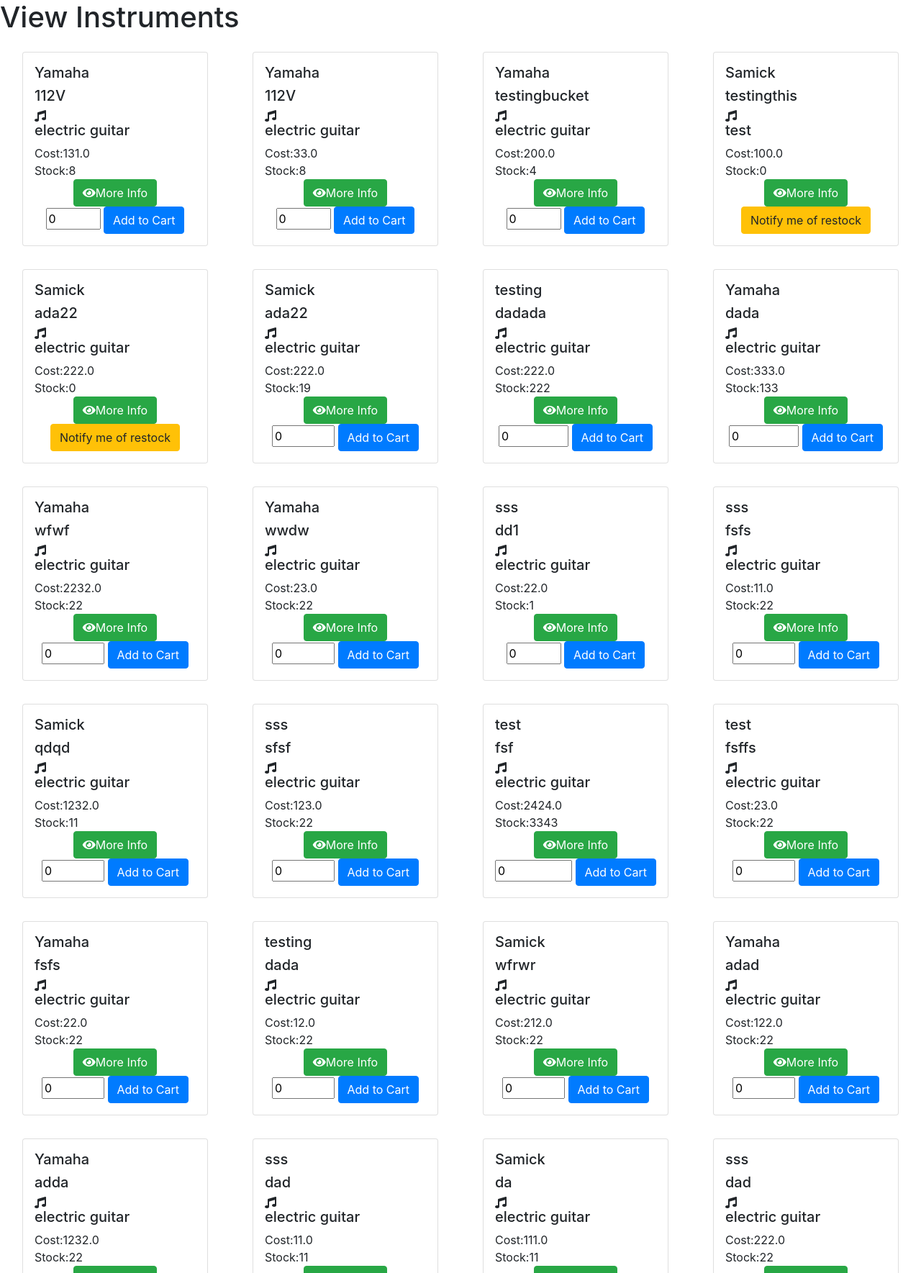
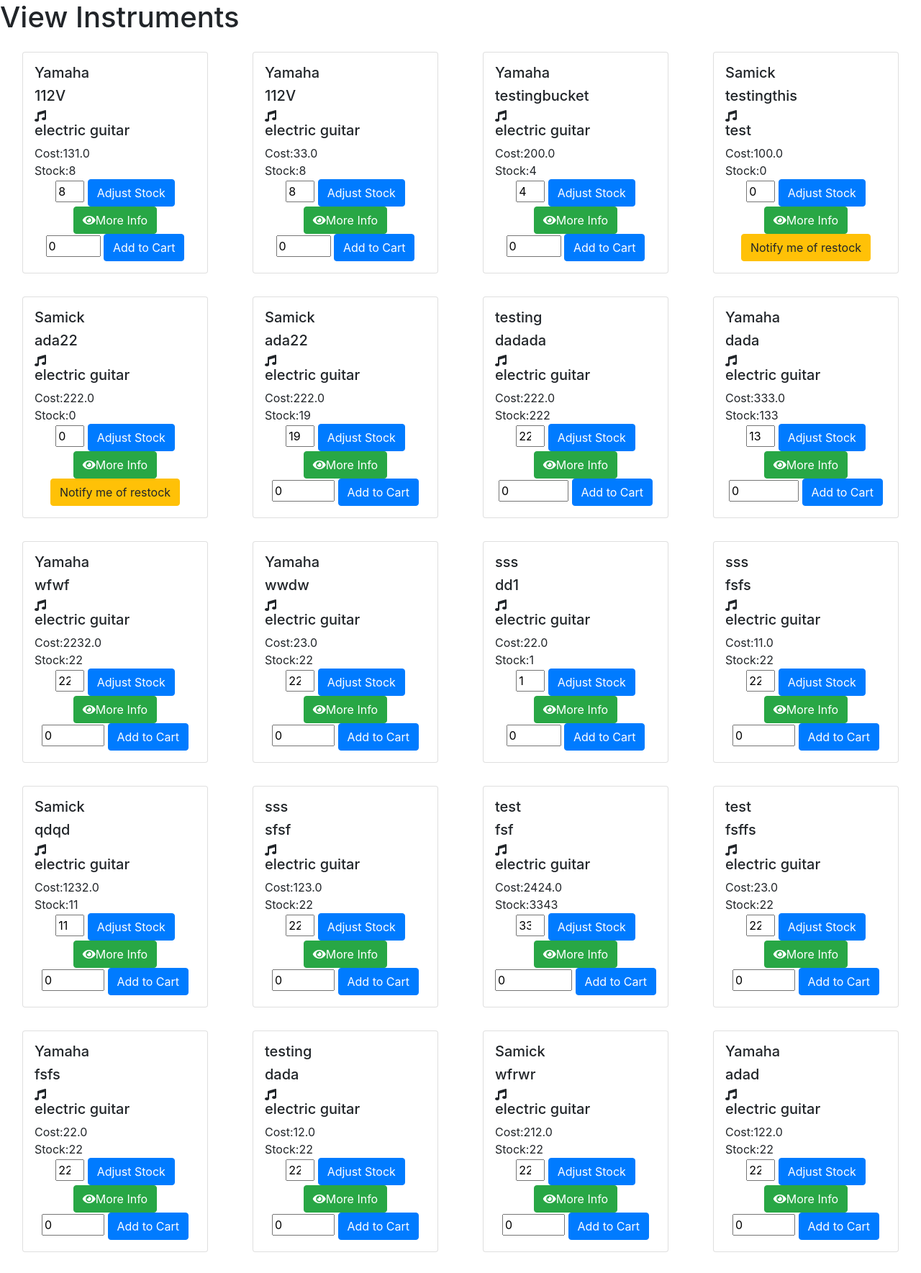
Before and after one commit to djjtyn/musiciansChoice, a Django app: page /instruments/view in a window 1280 px wide. Shown: the part 56-1825 px from the top of the page at 72% size. Run offline with Django 3.2, Linux system fonts and the light colour scheme; a user stored in the database is signed in; data comes from the database, SQL or seed files in the repository; both versions use the stored data as it was after the commit; some libraries are stand-ins or nearby versions.

Commit message:
sns publish implemented

```diff
--- a/instruments/templates/instruments.html
+++ b/instruments/templates/instruments.html
@@ -22,6 +22,14 @@
                     {% endif %}
                     <h5>{{ instrument.instrument_type }}</h5>
                     <span>Cost:{{ instrument.cost }}</span><span>Stock:{{ instrument.stock_amount }}</span>
+                    <!--If the user is staff, allow stock amount to be adjusted-->
+                        {% if user.is_authenticated and user.is_staff%}
+                            <form action = "{% url 'instrument:adjust_stock' instrument.id %}" method = "POST" class = "formInlineElements" >
+                                {% csrf_token %}
+                                <input type="number" name="quantity" min = "{{instrument.stock_amount}}" value = "{{instrument.stock_amount}}"/>
+                                <input class = "btn btn-primary" type="submit" value="Adjust Stock"/>
+                            </form>
+                        {% endif %}
                     <div class="cardButtonWrap">
                         <a class = "btn btn-success" href = "{% url 'instrument:view' instrument.id %}"><i class="fas fa-eye"></i>More Info</a>
                         <!--Form below will allow user to add multiple amounts of instrument to cart-->
--- a/instruments/urls.py
+++ b/instruments/urls.py
@@ -6,4 +6,5 @@
     path('add', views.product_form, name = 'product_form'),
     path('view', views.view_instruments, name = 'view_instruments'),
     path('view/<int:instrument_id>', views.view, name = 'view'),
+    path('adjust_stock/<int:instrument_id>', views.adjust_stock, name = 'adjust_stock'),
 ]
--- a/instruments/views.py
+++ b/instruments/views.py
@@ -1,12 +1,14 @@
-from django.shortcuts import render
+from django.shortcuts import render, redirect
 from django.contrib.admin.views.decorators import staff_member_required
 from brands.models import Brand
 from instrument_type.models import InstrumentType
 from django.contrib import messages
 from .models import Instrument, InstrumentPicture
+from sns_notifications.sns_utils import sns
 import traceback
 from django.conf import settings
 from custom_library.library_methods_pkg.library_methods import MyMethods
+
 
 
 
@@ -63,3 +65,22 @@
     # Retrieve the selected instruments details
     product = Instrument.objects.get(pk=instrument_id)
     return render(request, "instrument.html", {'product': product, 'bucket': s3_bucket_url})
+
+@staff_member_required
+def adjust_stock(request, instrument_id):
+    quantity = int(request.POST.get('quantity'))
+    product = Instrument.objects.get(pk=instrument_id)
+    try:
+        # Adjust the selected instruments stock amount using quantity value provided in form
+        product.stock_amount = quantity
+        product.save()
+        messages.info(request, "Stock successfully adjusted")
+    except:
+        messages.info(request, "Issue adjusting product stock")
+    try:
+        # Publish to restock notification topic if it exists
+        sns.publish_to_topic_and_remove_topic(f"restockNotificationForInstrumentId{instrument_id}", f"You are receiving this message because you have previously opted to receive a restock notification for the {product.brand.brand} {product.name} product range. Good news! We have just added {quantity} new stock for this!")
+    except:
+        traceback.print_exc()
+        print("Issue publshing to any topic that exists for restock notification")
+    return redirect ('instrument:view_instruments')
--- a/static/css/styles.css
+++ b/static/css/styles.css
@@ -86,7 +86,17 @@
     margin:1em 0;
 }
 
+.formInlineElements {
+    text-align:center;
+}
+.formInlineElements input[type = 'number']{
+    display:inline;
+    width:2.5em;
+}
 
+.formInlineElements input {
+    display:inline;
+}
 
 .cardButtonWrap {
     max-width:100%;
```
Also changed, not shown: sns_notifications/sns_utils.py (+18 -0 lines), db.sqlite3, sns_notifications/views.py (line endings or trailing spaces).
